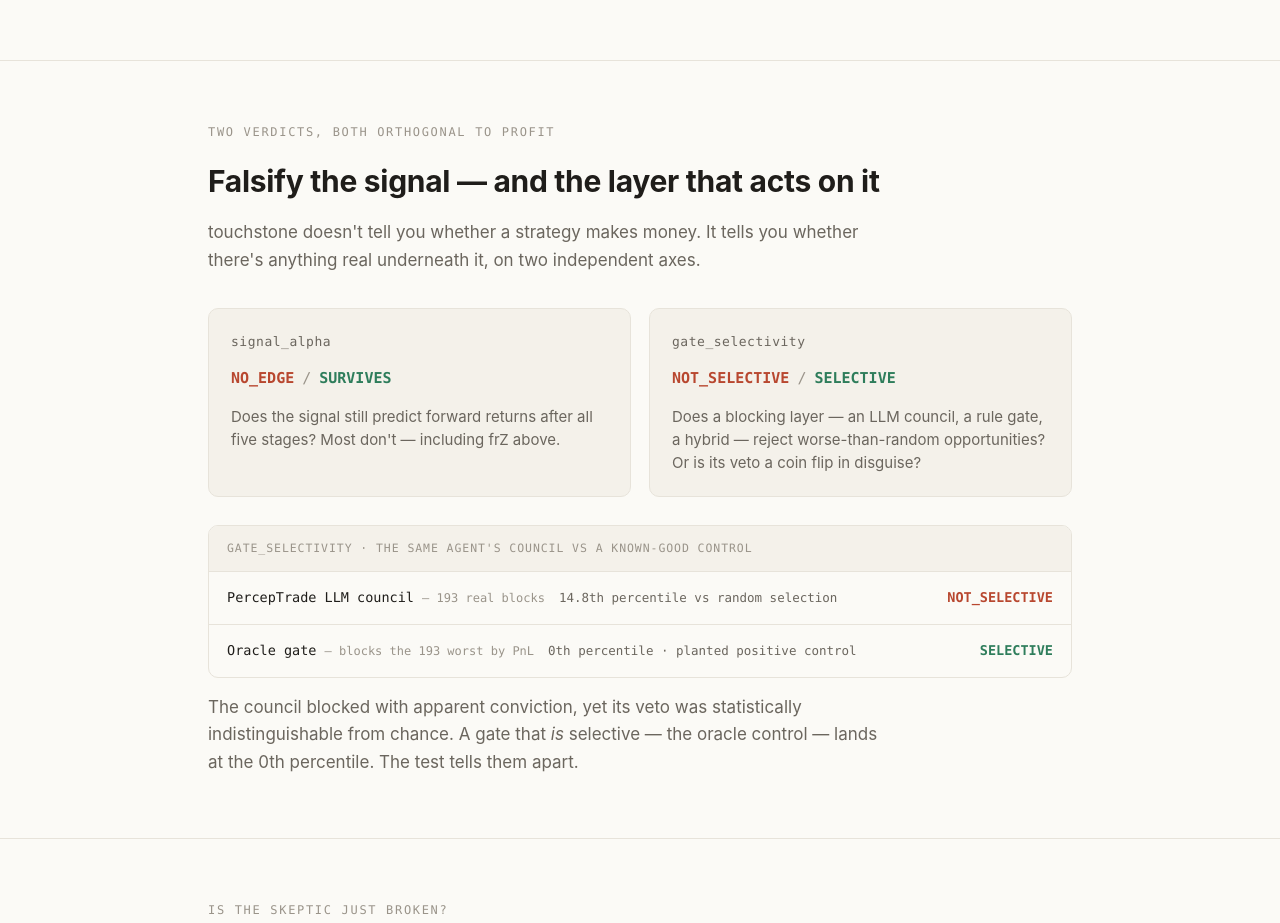
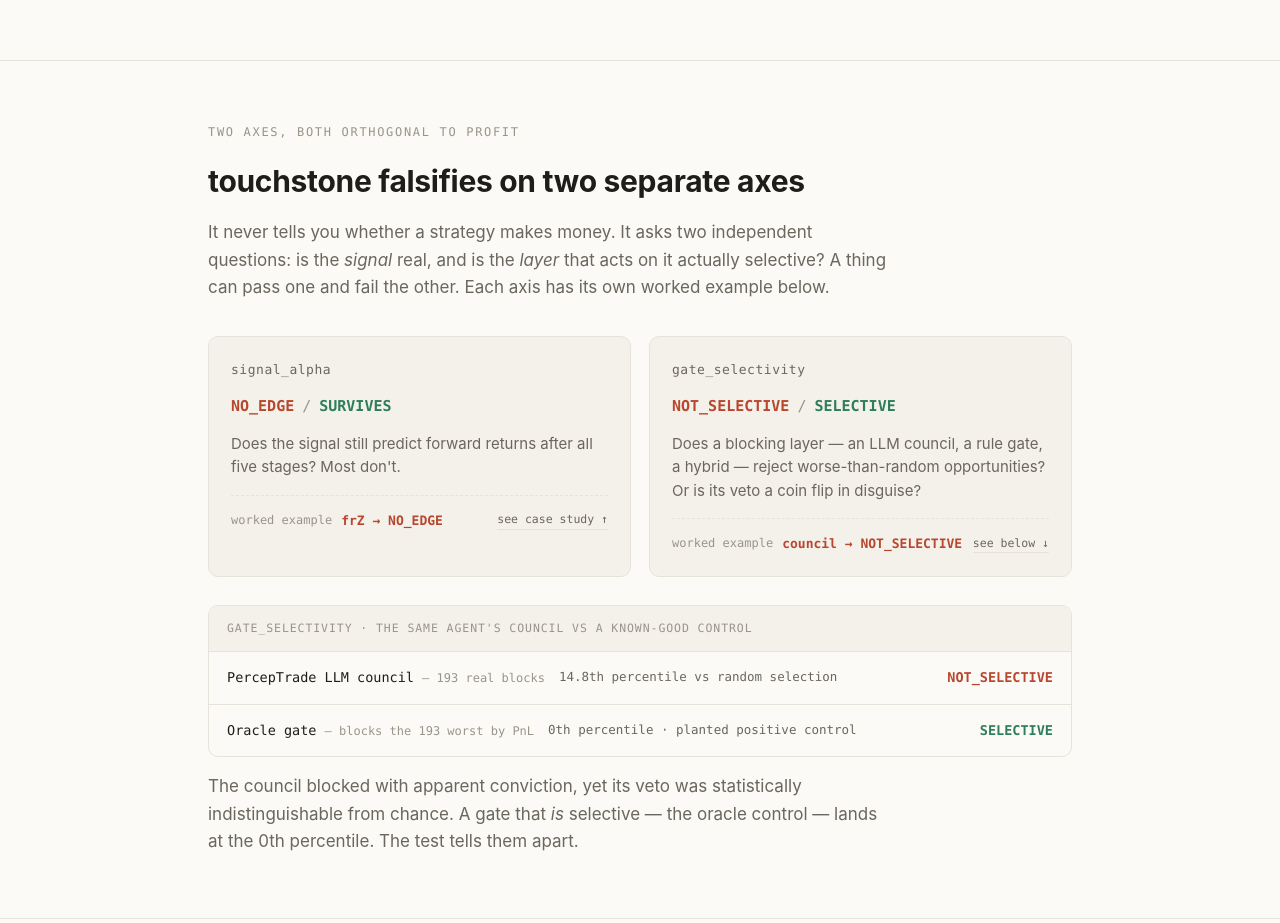
Before and after one commit to cryptohakka/touchstone, a website: page public/index.html in a window 1280 px wide. Shown: the part 3140-4063 px from the top of the page. Drawn offline with Linux system fonts and the light colour scheme.

Commit message:
feat: reframe #verdicts as two-axis claim, add worked-example pill per axis

```diff
--- a/public/index.html
+++ b/public/index.html
@@ -143,7 +143,13 @@
   .axis .pair{margin:14px 0 0;font-family:var(--mono);font-size:15px;font-weight:700}
   .axis .pair .sep{color:var(--mute);font-weight:400;margin:0 8px}
   .axis p{margin:14px 0 0;font-size:15px;color:var(--gray);line-height:1.55}
-  .orthogonal{
+  .axis .res{margin:16px 0 0;display:flex;align-items:center;gap:9px;flex-wrap:wrap;padding-top:14px;border-top:1px dashed var(--hair)}
+  .axis .res .rl{font-family:var(--mono);font-size:12px;color:var(--mute)}
+  .axis .res .rv{font-family:var(--mono);font-size:13px;font-weight:700}
+  .axis .res .rv.dead{color:var(--dead-deep)}
+  .axis .res .seehere{font-family:var(--mono);font-size:11.5px;color:var(--gray);text-decoration:none;margin-left:auto;border-bottom:1px solid var(--hair)}
+  .axis .res .seehere:hover{color:var(--ink)}
+    .orthogonal{
     margin-top:24px;font-family:var(--mono);font-size:13px;color:var(--mute);
     display:flex;gap:10px;align-items:flex-start;
   }
@@ -509,20 +515,22 @@
   <!-- TWO VERDICTS + gate mini case -->
   <section id="verdicts">
     <div class="wrap">
-      <p class="eyebrow">two verdicts, both orthogonal to profit</p>
-      <h2>Falsify the signal &mdash; and the layer that acts on it</h2>
-      <p class="sub">touchstone doesn't tell you whether a strategy makes money. It tells you whether there's anything real underneath it, on two independent axes.</p>
+      <p class="eyebrow">two axes, both orthogonal to profit</p>
+      <h2>touchstone falsifies on two separate axes</h2>
+      <p class="sub">It never tells you whether a strategy makes money. It asks two independent questions: is the <em>signal</em> real, and is the <em>layer</em> that acts on it actually selective? A thing can pass one and fail the other. Each axis has its own worked example below.</p>
 
       <div class="axes">
         <div class="axis reveal">
           <div class="name">signal_alpha</div>
           <div class="pair"><span style="color:var(--dead-deep)">NO_EDGE</span><span class="sep">/</span><span style="color:var(--live)">SURVIVES</span></div>
-          <p>Does the signal still predict forward returns after all five stages? Most don't &mdash; including frZ above.</p>
+          <p>Does the signal still predict forward returns after all five stages? Most don't.</p>
+          <div class="res"><span class="rl">worked example</span><span class="rv dead">frZ &#8594; NO_EDGE</span><a class="seehere" href="#case">see case study &#8593;</a></div>
         </div>
         <div class="axis reveal">
           <div class="name">gate_selectivity</div>
           <div class="pair"><span style="color:var(--dead-deep)">NOT_SELECTIVE</span><span class="sep">/</span><span style="color:var(--live)">SELECTIVE</span></div>
           <p>Does a blocking layer &mdash; an LLM council, a rule gate, a hybrid &mdash; reject worse-than-random opportunities? Or is its veto a coin flip in disguise?</p>
+          <div class="res"><span class="rl">worked example</span><span class="rv dead">council &#8594; NOT_SELECTIVE</span><a class="seehere" href="#verdicts">see below &#8595;</a></div>
         </div>
       </div>
 
```
